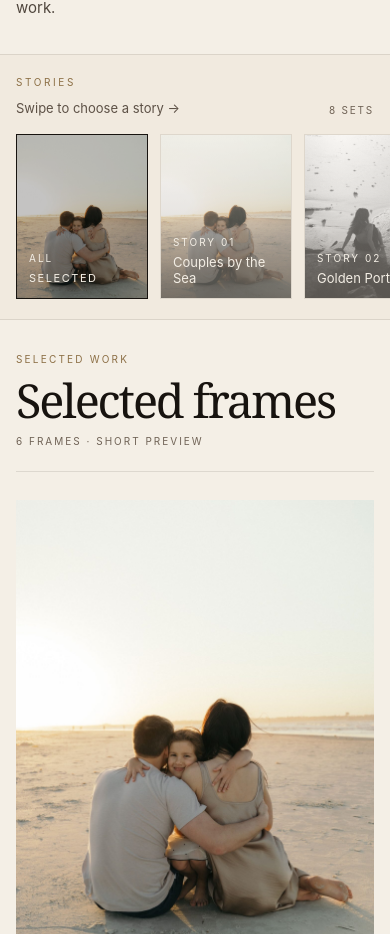
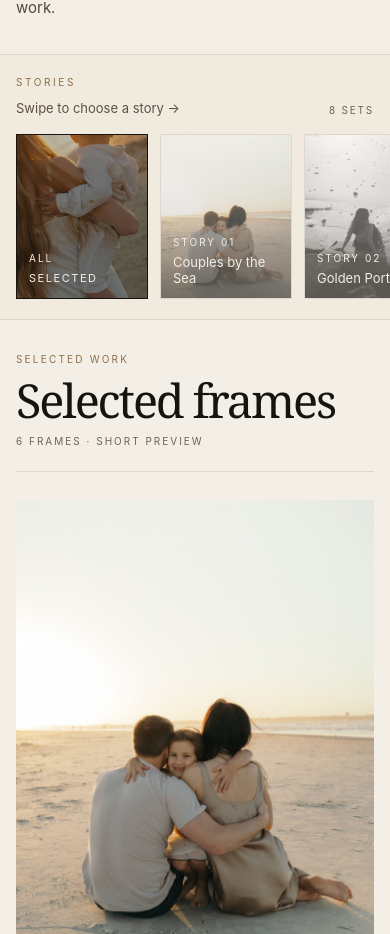
Before and after one commit to rivalden-sys/photographer, a Next.js app: page / in a window 390 px wide. Shown: the part 1960-2894 px from the top of the page. Built offline with nearby package versions, Linux system fonts and the light colour scheme.

Commit message:
Use unique cover for all selected story card

```diff
--- a/app/globals.css
+++ b/app/globals.css
@@ -37,4 +37,14 @@ textarea {
   #booking img {
     object-position: center 28% !important;
   }
+
+  #gallery .hide-scrollbar > button:first-child > div {
+    background-image: url("/photos/session-05/01.jpg");
+    background-position: center 28%;
+    background-size: cover;
+  }
+
+  #gallery .hide-scrollbar > button:first-child > div > img {
+    opacity: 0 !important;
+  }
 }
```
